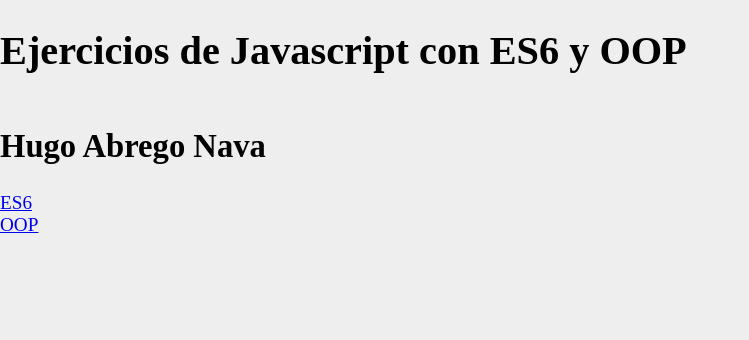
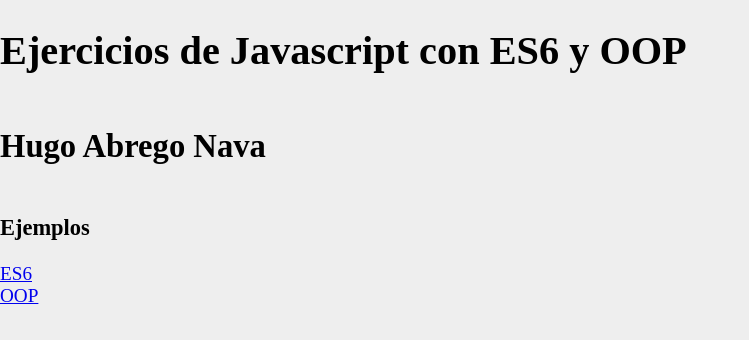
Before and after one commit to habrego/javascript_es6_oop, a plain HTML site: page index.htm in a window 1280 px wide. Shown: the whole page, without its empty margins (0-749 px from the left). Drawn offline with Linux system fonts and the light colour scheme.

Commit message:
Update index.htm

```diff
--- a/index.htm
+++ b/index.htm
@@ -1,5 +1,6 @@
 <link rel="stylesheet" href="index.css">
 <h1>Ejercicios de Javascript con ES6 y OOP</h1>
 <h2>Hugo Abrego Nava</h2>
+<h3>Ejemplos</h3>
 <a href="es6.html">ES6</a>
 <a href="oop.html">OOP</a>
```
